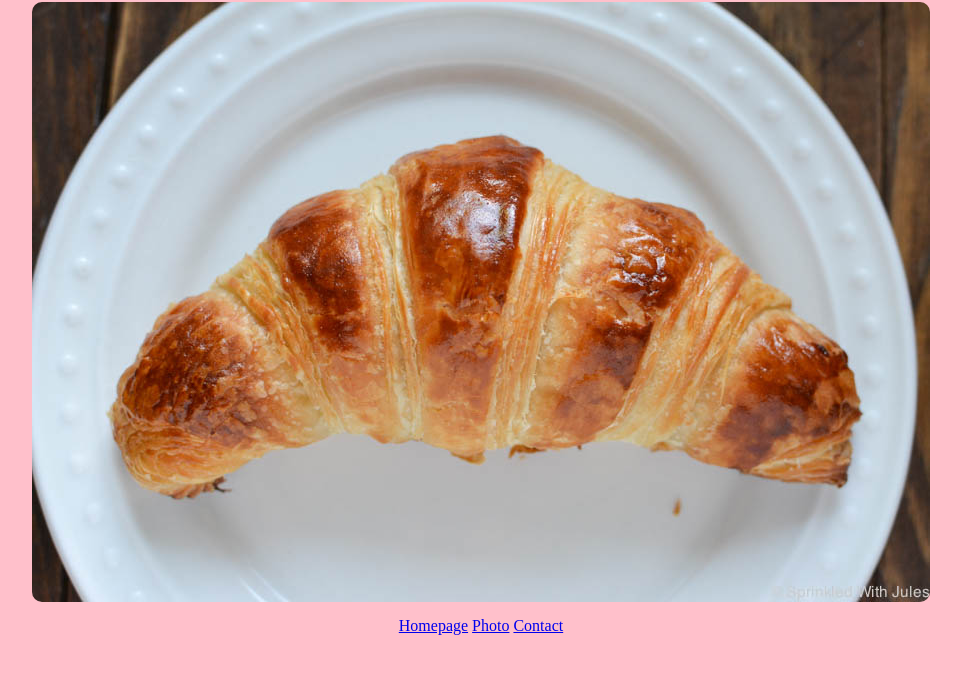
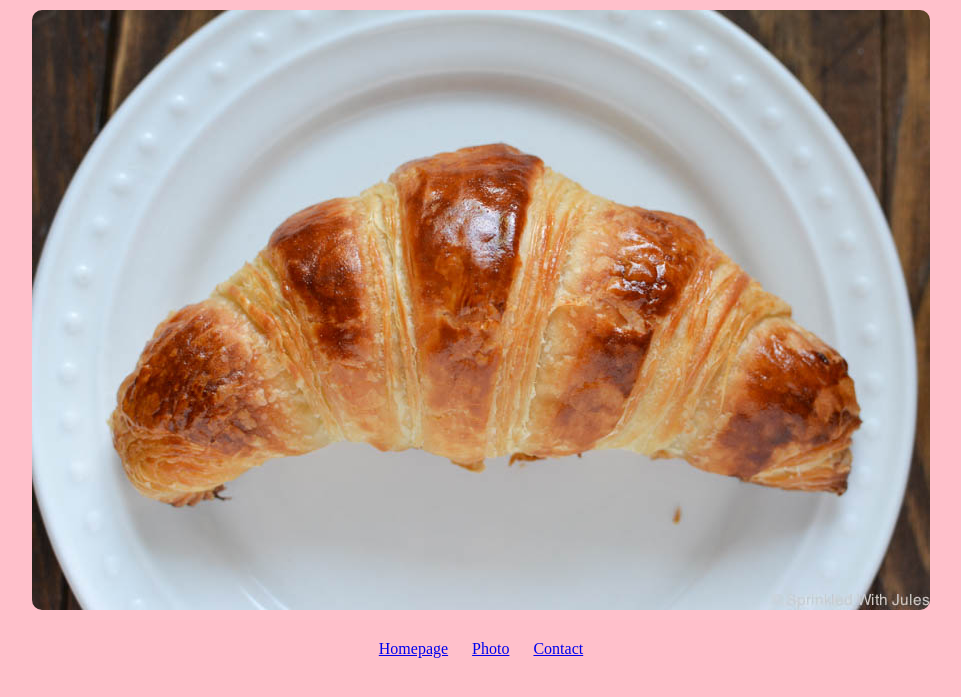
Before and after one commit to JamieS00/Croissant, a plain HTML site: page photo.html in a window 1280 px wide. Shown: the part 79-776 px from the top of the page, without its empty margins (159-1120 px from the left). Drawn offline with Linux system fonts and the light colour scheme.

Commit message:
update css

```diff
--- a/src/style.css
+++ b/src/style.css
@@ -9,10 +9,13 @@ footer {
 
 img {
   display: block;
-  margin: 0 auto;
+  /* margin: 10px; */
+  margin: 30px auto;
   border-radius: 10px;
+  max-width: 100%;
 }
 
-footer {
-  padding: 15px;
+footer a {
+  /* padding: 15px; */
+  margin: 0 10px;
 }
```
